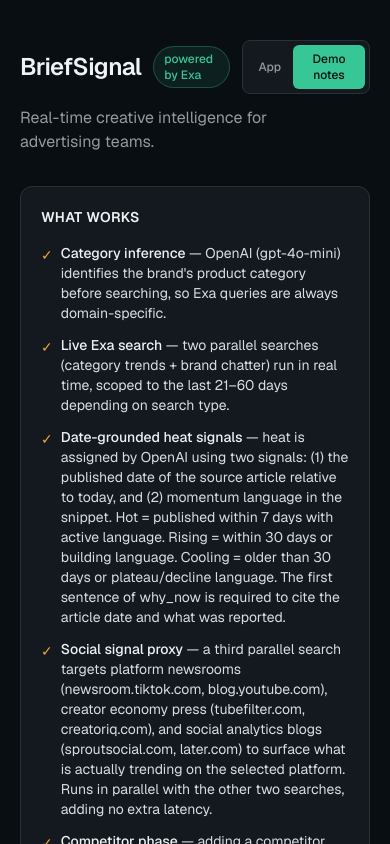
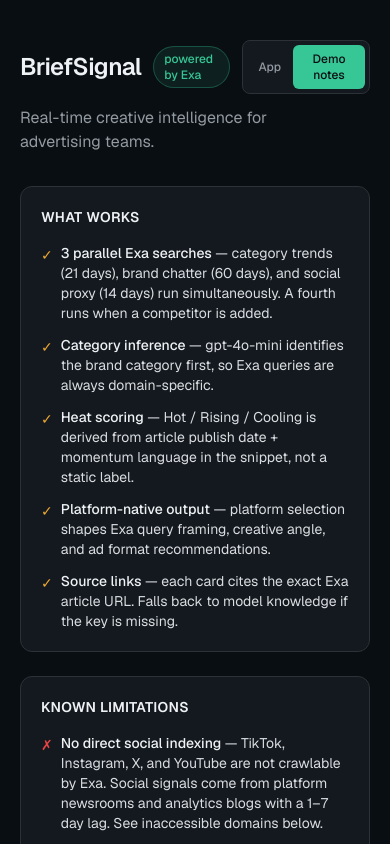
Before and after one commit to amanbangad/BriefSignal, a Next.js app: page / in a window 390 px wide. Both pictures are taken after a click on the button "Demo notes". Shown: the top 844 px of the page. Built offline with nearby package versions, Linux system fonts and the light colour scheme.

Commit message:
refactor: reorganize brief-signal layout into responsive two-column grid
Co-authored-by: Aman <13249886+amanbangad@users.noreply.github.com>

```diff
--- a/components/brief-signal.tsx
+++ b/components/brief-signal.tsx
@@ -148,149 +148,105 @@
 function DemoNotes() {
   return (
     <div className="mt-8 flex flex-col gap-6">
-      {/* What works */}
-      <section className="rounded-xl border border-border bg-card p-5 md:p-6">
-        <h2 className="text-sm font-semibold uppercase tracking-wide text-foreground">
-          What works
-        </h2>
+
+      {/* What works / limitations — two-column on md+ */}
+      <div className="grid grid-cols-1 gap-6 md:grid-cols-2">
+        <section className="rounded-xl border border-border bg-card p-5">
+          <h2 className="text-sm font-semibold uppercase tracking-wide text-foreground">What works</h2>
           <ul className="mt-4 flex flex-col gap-3 text-sm text-card-foreground/90">
             <li className="flex gap-2">
               <span className="mt-0.5 shrink-0 text-rising">&#10003;</span>
               <span>
-              <span className="font-medium text-foreground">Category inference</span> — OpenAI
-              (gpt-4o-mini) identifies the brand&apos;s product category before searching, so Exa
-              queries are always domain-specific.
+                <span className="font-medium text-foreground">3 parallel Exa searches</span> — category
+                trends (21 days), brand chatter (60 days), and social proxy (14 days) run simultaneously.
+                A fourth runs when a competitor is added.
               </span>
             </li>
             <li className="flex gap-2">
               <span className="mt-0.5 shrink-0 text-rising">&#10003;</span>
               <span>
-              <span className="font-medium text-foreground">Live Exa search</span> — two parallel
-              searches (category trends + brand chatter) run in real time, scoped to the last 21–60
-              days depending on search type.
+                <span className="font-medium text-foreground">Category inference</span> — gpt-4o-mini
+                identifies the brand category first, so Exa queries are always domain-specific.
               </span>
             </li>
             <li className="flex gap-2">
               <span className="mt-0.5 shrink-0 text-rising">&#10003;</span>
               <span>
-              <span className="font-medium text-foreground">Date-grounded heat signals</span> —
-              heat is assigned by OpenAI using two signals: (1) the published date of the source
-              article relative to today, and (2) momentum language in the snippet. Hot = published
-              within 7 days with active language. Rising = within 30 days or building language.
-              Cooling = older than 30 days or plateau/decline language. The first sentence of
-              why_now is required to cite the article date and what was reported.
+                <span className="font-medium text-foreground">Heat scoring</span> — Hot / Rising /
+                Cooling is derived from article publish date + momentum language in the snippet, not
+                a static label.
               </span>
             </li>
             <li className="flex gap-2">
               <span className="mt-0.5 shrink-0 text-rising">&#10003;</span>
               <span>
-              <span className="font-medium text-foreground">Social signal proxy</span> — a third
-              parallel search targets platform newsrooms (newsroom.tiktok.com, blog.youtube.com),
-              creator economy press (tubefilter.com, creatoriq.com), and social analytics blogs
-              (sproutsocial.com, later.com) to surface what is actually trending on the selected
-              platform. Runs in parallel with the other two searches, adding no extra latency.
-            </span>
-          </li>
-          <li className="flex gap-2">
-            <span className="mt-0.5 shrink-0 text-rising">&#10003;</span>
-            <span>
-              <span className="font-medium text-foreground">Competitor phase</span> — adding a
-              competitor triggers a third Exa search (campaign creative signals) and a
-              system-prompt rule requiring one card to name the competitive tension directly.
-            </span>
-          </li>
-          <li className="flex gap-2">
-            <span className="mt-0.5 shrink-0 text-rising">&#10003;</span>
-            <span>
-              <span className="font-medium text-foreground">Platform-native output</span> — Platform
-              and Objective fields shape both the Exa queries and the OpenAI synthesis prompt,
-              producing format-specific creative angles (e.g. TikTok POV vs. Meta carousel).
+                <span className="font-medium text-foreground">Platform-native output</span> — platform
+                selection shapes Exa query framing, creative angle, and ad format recommendations.
               </span>
             </li>
             <li className="flex gap-2">
               <span className="mt-0.5 shrink-0 text-rising">&#10003;</span>
               <span>
                 <span className="font-medium text-foreground">Source links</span> — each card cites
-              the exact article URL from Exa, clickable to verify the signal. Falls back to plain
-              domain name when running in model-knowledge mode.
-            </span>
-          </li>
-          <li className="flex gap-2">
-            <span className="mt-0.5 shrink-0 text-rising">&#10003;</span>
-            <span>
-              <span className="font-medium text-foreground">Graceful degradation</span> — if
-              EXA_API_KEY is missing or a search fails, synthesis still runs using OpenAI model
-              knowledge, with the results bar indicating which mode was used.
+                the exact Exa article URL. Falls back to model knowledge if the key is missing.
               </span>
             </li>
           </ul>
         </section>
 
-      {/* What does not work */}
-      <section className="rounded-xl border border-border bg-card p-5 md:p-6">
-        <h2 className="text-sm font-semibold uppercase tracking-wide text-foreground">
-          Known limitations
-        </h2>
+        <section className="rounded-xl border border-border bg-card p-5">
+          <h2 className="text-sm font-semibold uppercase tracking-wide text-foreground">Known limitations</h2>
           <ul className="mt-4 flex flex-col gap-3 text-sm text-card-foreground/90">
             <li className="flex gap-2">
               <span className="mt-0.5 shrink-0 text-hot">&#10007;</span>
               <span>
-              <span className="font-medium text-foreground">No direct social platform indexing</span>{" "}
-              — TikTok, Instagram, X, and YouTube are not crawlable by Exa. Social signals are
-              proxied via platform newsrooms (newsroom.tiktok.com, blog.youtube.com, about.fb.com
-              for Instagram/Meta), creator economy press (tubefilter.com, creatoriq.com), and
-              social analytics blogs (sproutsocial.com, later.com, hootsuite.com). These cover what
-              is trending on each platform but with a reporting lag of 1–7 days.
-              about.instagram.com, business.instagram.com, and creators.instagram.com are all
-              blocked on this Exa plan.
+                <span className="font-medium text-foreground">No direct social indexing</span> — TikTok,
+                Instagram, X, and YouTube are not crawlable by Exa. Social signals come from platform
+                newsrooms and analytics blogs with a 1–7 day lag. See inaccessible domains below.
               </span>
             </li>
             <li className="flex gap-2">
               <span className="mt-0.5 shrink-0 text-hot">&#10007;</span>
               <span>
-              <span className="font-medium text-foreground">No quantitative metrics</span> — there
-              are no engagement numbers, search volume, or share-of-voice figures. Signals are
-              qualitative editorial and community signals only.
+                <span className="font-medium text-foreground">No quantitative metrics</span> — signals
+                are qualitative only. No engagement numbers, search volume, or share-of-voice.
               </span>
             </li>
             <li className="flex gap-2">
               <span className="mt-0.5 shrink-0 text-hot">&#10007;</span>
               <span>
                 <span className="font-medium text-foreground">Source URL reliability</span> — OpenAI
-              is instructed to use URLs verbatim from the Exa context, but occasionally hallucinates
-              or omits a URL. Always verify before sharing externally.
+                occasionally omits or hallucinates a URL. Verify before sharing externally.
               </span>
             </li>
             <li className="flex gap-2">
               <span className="mt-0.5 shrink-0 text-hot">&#10007;</span>
               <span>
-              <span className="font-medium text-foreground">No history or saved briefs</span> —
-              results are ephemeral. There is no database; refreshing the page clears everything.
+                <span className="font-medium text-foreground">No saved briefs</span> — results are
+                ephemeral. Refreshing clears everything.
               </span>
             </li>
           </ul>
         </section>
+      </div>
 
       {/* Blocked domains */}
-      <section className="rounded-xl border border-border bg-card p-5 md:p-6">
+      <section className="rounded-xl border border-border bg-card p-5">
         <h2 className="text-sm font-semibold uppercase tracking-wide text-foreground">
           Inaccessible domains
         </h2>
         <p className="mt-2 text-sm text-muted-foreground">
-          These domains return 403 regardless of Exa plan. There are two causes — Exa documents
-          both as distinct error codes. <span className="text-foreground/70 font-medium">Paywalled sites</span> return{" "}
-          <span className="font-mono text-xs text-foreground/60">SOURCE_NOT_AVAILABLE</span>; sites
-          that disallow crawlers in their <span className="font-mono text-xs text-foreground/60">robots.txt</span>{" "}
-          return <span className="font-mono text-xs text-foreground/60">ROBOTS_FILTER_FAILED</span>.
-          Including either in a search causes the entire request to fail, so they are excluded from
-          all include lists.
+          All return 403 regardless of Exa plan.{" "}
+          <span className="font-mono text-[11px] text-foreground/60">SOURCE_NOT_AVAILABLE</span> = paywalled.{" "}
+          <span className="font-mono text-[11px] text-foreground/60">ROBOTS_FILTER_FAILED</span> = blocked by{" "}
+          <span className="font-mono text-[11px] text-foreground/60">robots.txt</span>.
+          Including either causes the entire search request to fail.
         </p>
         <div className="mt-4 overflow-hidden rounded-lg border border-border">
-          {/* Header */}
           <div className="grid grid-cols-[180px_1fr_1fr] border-b border-border bg-input px-4 py-2">
             <span className="text-xs font-semibold uppercase tracking-wide text-muted-foreground">Domain</span>
-            <span className="text-xs font-semibold uppercase tracking-wide text-muted-foreground">What it covers</span>
-            <span className="text-xs font-semibold uppercase tracking-wide text-muted-foreground">Why blocked</span>
+            <span className="text-xs font-semibold uppercase tracking-wide text-muted-foreground">Covers</span>
+            <span className="text-xs font-semibold uppercase tracking-wide text-muted-foreground">Reason</span>
           </div>
           {BLOCKED_DOMAINS.map((d, i) => (
             <div
@@ -306,24 +262,6 @@
                 <span className="text-xs leading-relaxed text-muted-foreground">{d.why}</span>
               </div>
             </div>
-          ))}
-        </div>
-
-        <h2 className="mt-6 text-sm font-semibold uppercase tracking-wide text-foreground">
-          Active domains (verified 200)
-        </h2>
-        <p className="mt-2 text-sm text-muted-foreground">
-          These domains are confirmed accessible on the current plan and are used across the three
-          search functions.
-        </p>
-        <div className="mt-3 flex flex-wrap gap-2">
-          {WORKING_DOMAINS.map((d) => (
-            <span
-              key={d}
-              className="rounded-md border border-rising/30 bg-rising/10 px-2.5 py-1 font-mono text-xs text-rising"
-            >
-              {d}
-            </span>
           ))}
         </div>
       </section>
```
Lines whose indentation alone changed are shown as unchanged.
